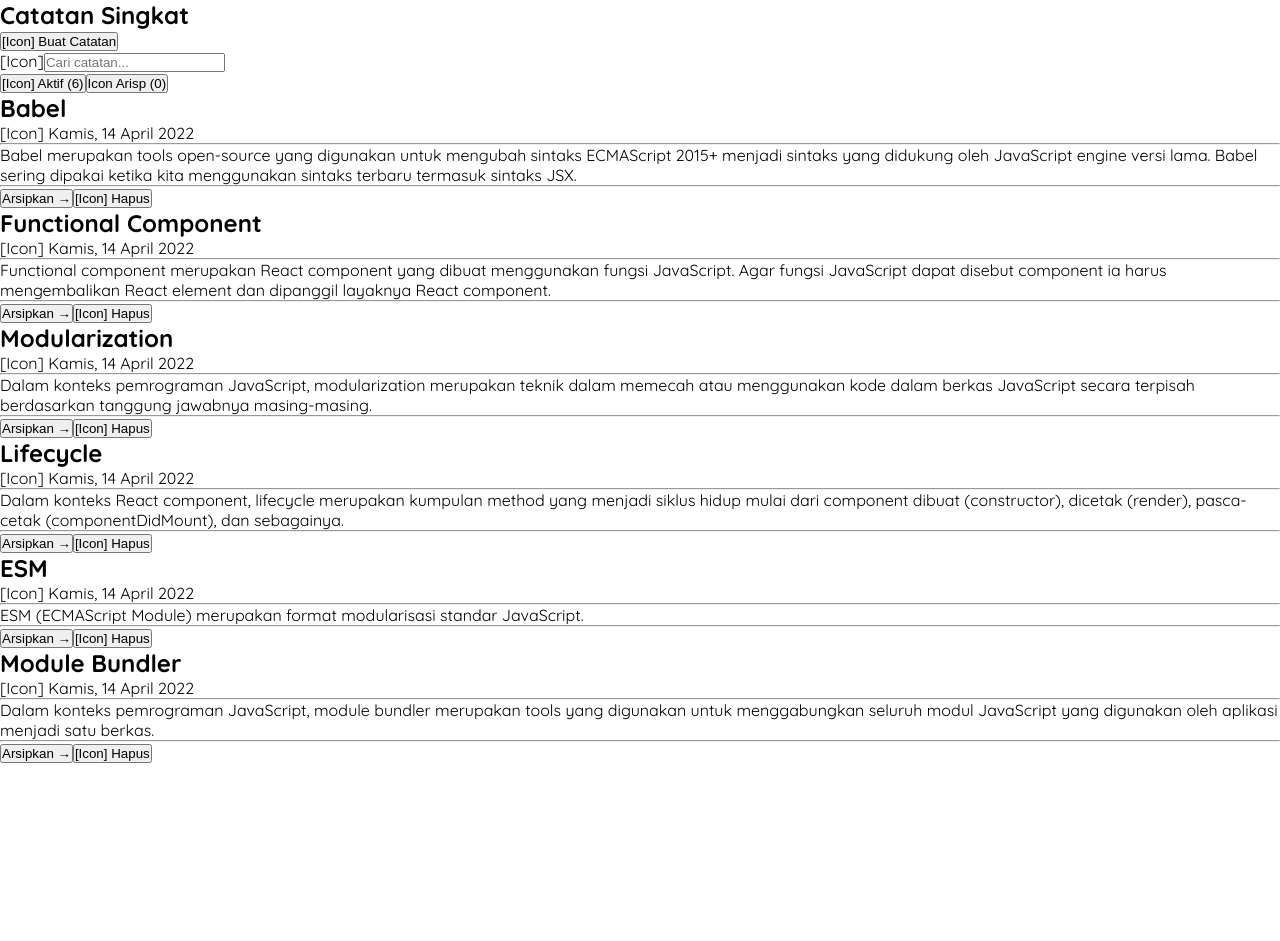
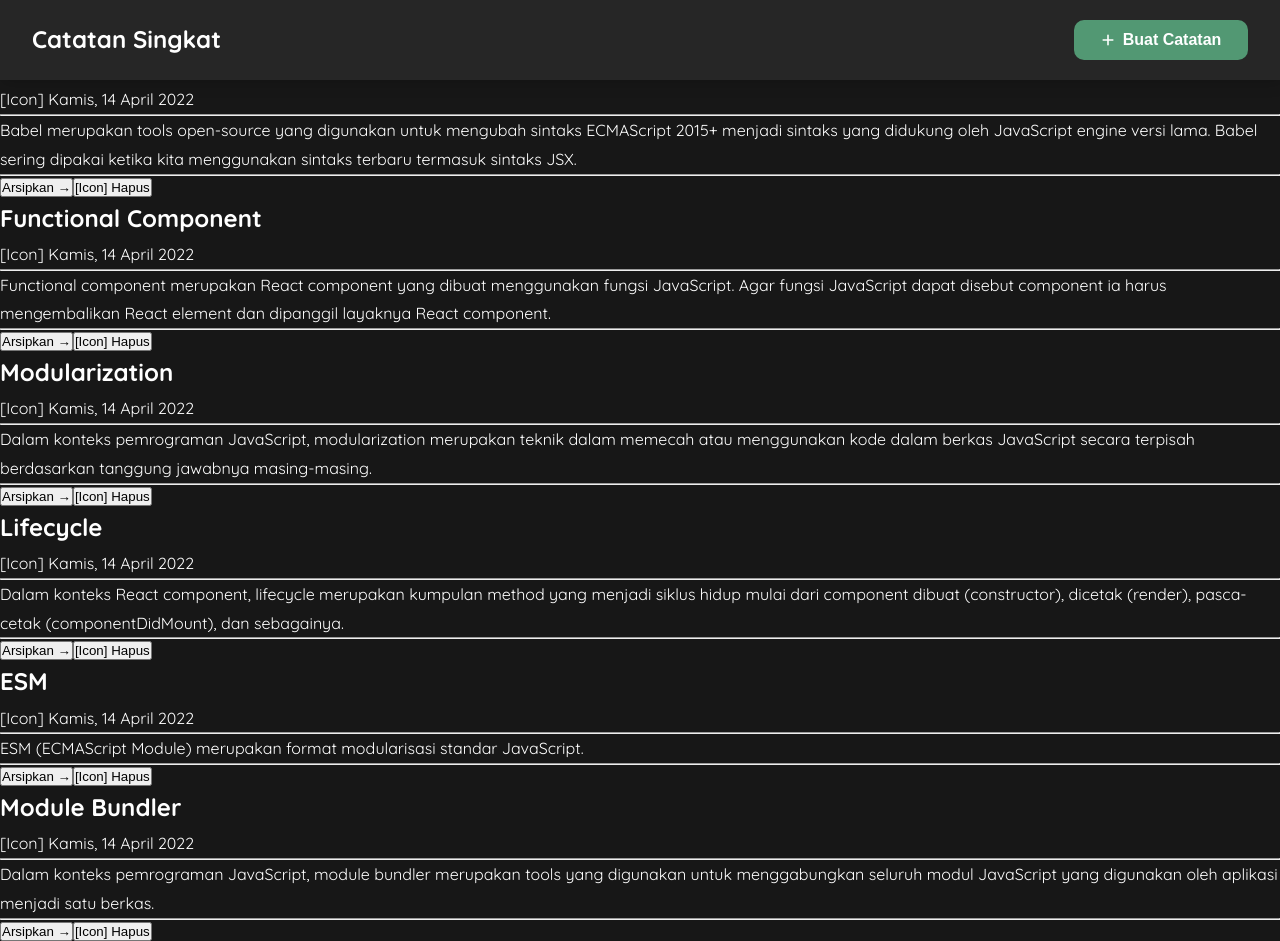
Before and after one commit to cholis04/simple-note, a React (Create React App) app: page / in a window 1280 px wide. Before the commit the page ends 800 px from the top, so only its background shows below. Built offline with nearby package versions, Linux system fonts and the light colour scheme.

Commit message:
Added Navbar style

```diff
--- a/src/components/Navbar/index.js
+++ b/src/components/Navbar/index.js
@@ -1,16 +1,25 @@
 import { useContext } from 'react';
+import { PlusIcon } from '@heroicons/react/solid';
 
 import { ModalContext } from '../../context/ModalContext';
+
+import styles from './index.module.css';
 
 function Navbar() {
   const { openModal } = useContext(ModalContext);
 
   return (
-    <nav>
-      <div className="wrapper">
-        <h1>Catatan Singkat</h1>
-        <button onClick={openModal}>
-          <span>[Icon]</span> Buat Catatan
+    <nav className={styles.navbar}>
+      <div className={styles.wrapper}>
+        <h1 className={styles.title}>Catatan Singkat</h1>
+        <button
+          onClick={openModal}
+          className={styles.addButton}
+          aria-label="Buat Catatan"
+          title="Membuat catatan baru"
+        >
+          <PlusIcon className={styles.plusIcon} />{' '}
+          <span className={styles.btnLabel}>Buat Catatan</span>
         </button>
       </div>
     </nav>
--- /dev/null
+++ b/src/components/Navbar/index.module.css
@@ -0,0 +1,88 @@
+.navbar {
+    position: fixed;
+    width: 100%;
+    top:0;
+    left:0;
+    background-color: var(--surface-color);
+    box-shadow: 2px 2px 15px rgba(0, 0, 0, 0.2);
+}
+
+.wrapper {
+    margin:0 auto;
+    padding:0 1em;
+    height: var(--navHeight);
+    max-width: var(--maxWidth);
+    display:flex;
+    justify-content: space-between;
+    align-items: center;
+}
+
+.title {
+    font-size: 1.5rem;
+    font-weight: var(--fw-bold);
+}
+
+
+/* Button */
+.addButton {
+    width: 40px;
+    height: 40px;
+    border-radius: 25px;
+    border:none;
+    display: flex;
+    justify-content: center;
+    align-items: center;
+    background-color: var(--primay-color);
+    color:var(--text-primary-color)
+}
+
+.addButton:active {
+    background-color: var(--tertiary-color);
+    color:var(--text-secondary-color)
+}
+
+
+.btnLabel{
+    display:none;
+}
+
+/* Icon */
+.plusIcon {
+    width: 16px;
+    height:16px;
+    color: inherit;
+}
+
+
+
+
+/* Desktop Responsive */
+/* Desktop Responsive */
+@media only screen and (min-width: 768px) {
+    .wrapper {
+        padding:0 2em;
+    }
+
+    .addButton {
+        width: auto;
+        padding:1em 2em;
+        border-radius: 10px;
+    }
+
+
+    @media (hover: hover) { /* when supported */
+        .addButton:hover {
+            background-color: var(--secondary-color);
+            color:var(--tertiary-color);
+            cursor:pointer;
+        }
+    }
+
+    .btnLabel{
+        display:inline-block;
+        margin-left: 0.4rem;
+        font-size: 1rem;
+        font-weight: var(--fw-bold);
+    }
+
+}
--- a/src/containers/ModalForm/index.js
+++ b/src/containers/ModalForm/index.js
@@ -12,7 +12,7 @@ import {
 
 const customStyles = {
   overlay: {
-    backgroundColor: 'rgba(0,0,0,0.7)',
+    backgroundColor: 'var(--overlay-color)',
   },
   content: {
     top: '50%',
@@ -21,6 +21,9 @@ const customStyles = {
     bottom: 'auto',
     marginRight: '-50%',
     transform: 'translate(-50%, -50%)',
+    backgroundColor: 'var(--surface-color)',
+    border: 'none',
+    borderRadius: '25px',
   },
 };
 
--- a/src/global.css
+++ /dev/null
@@ -1,17 +0,0 @@
-@import-normalize; /* bring in normalize.css styles */
-
-/* Import Font from Google Fonts */
-@import url('https://fonts.googleapis.com/css2?family=Quicksand:wght@300;400;500;600;700&display=swap');
-
-
-* {
-  margin:0;
-  padding:0;
-  box-sizing: border-box;
-}
-
-body {
-  font-family: 'Quicksand', sans-serif;
-  -webkit-font-smoothing: antialiased;
-  -moz-osx-font-smoothing: grayscale;
-}
--- a/src/index.js
+++ b/src/index.js
@@ -1,9 +1,8 @@
 import React from 'react';
 import ReactDOM from 'react-dom/client';
-
 import { BrowserRouter } from 'react-router-dom';
 
-import './global.css';
+import './styles/global.css';
 import App from './App';
 
 const root = ReactDOM.createRoot(document.getElementById('root'));
--- /dev/null
+++ b/src/styles/global.css
@@ -0,0 +1,53 @@
+@import-normalize; /* bring in normalize.css styles */
+
+/* Import Font from Google Fonts */
+@import url('https://fonts.googleapis.com/css2?family=Quicksand:wght@300;400;500;600;700&display=swap');
+
+:root {
+  /* Theme Color */
+  --primay-color: hsl(148,30%,46%);
+  --secondary-color: hsl(90,18%,64%);
+  --tertiary-color: hsl(157,16%,28%);
+
+  /* Element Color */
+  --background-color: hsl(0,0%,9%);
+  --surface-color: hsl(0,0%,15%);
+  --overlay-color:hsla(0,0%,0%,70%);
+  --input-backgournd-color:hsl(0,0%,23%);
+  --text-primary-color: hsl(0,0%,100%);
+  --text-secondary-color: hsl(0,0%,72%);
+
+  /* Dimensions */
+  --maxWidth: 1280px;
+  --midWidth:375px;
+  --navHeight:80px;
+
+  /* Font Weight */
+  --fw-light:300;
+  --fw-reguler:400;
+  --fw-medium:500;
+  --fw-semibold:600;
+  --fw-bold:700;
+
+}
+
+
+* {
+  margin:0;
+  padding:0;
+  box-sizing: border-box;
+}
+
+body {
+  font-size: 16px;
+  min-width: var(--minWWidth);
+  background-color: var(--background-color);
+  color:var(--text-primary-color);
+  font-family: 'Quicksand', sans-serif;
+  -webkit-font-smoothing: antialiased;
+  -moz-osx-font-smoothing: grayscale;
+}
+
+p, h1,h2,h3,h4,h5,h6 {
+  line-height: 180%;
+}
```
